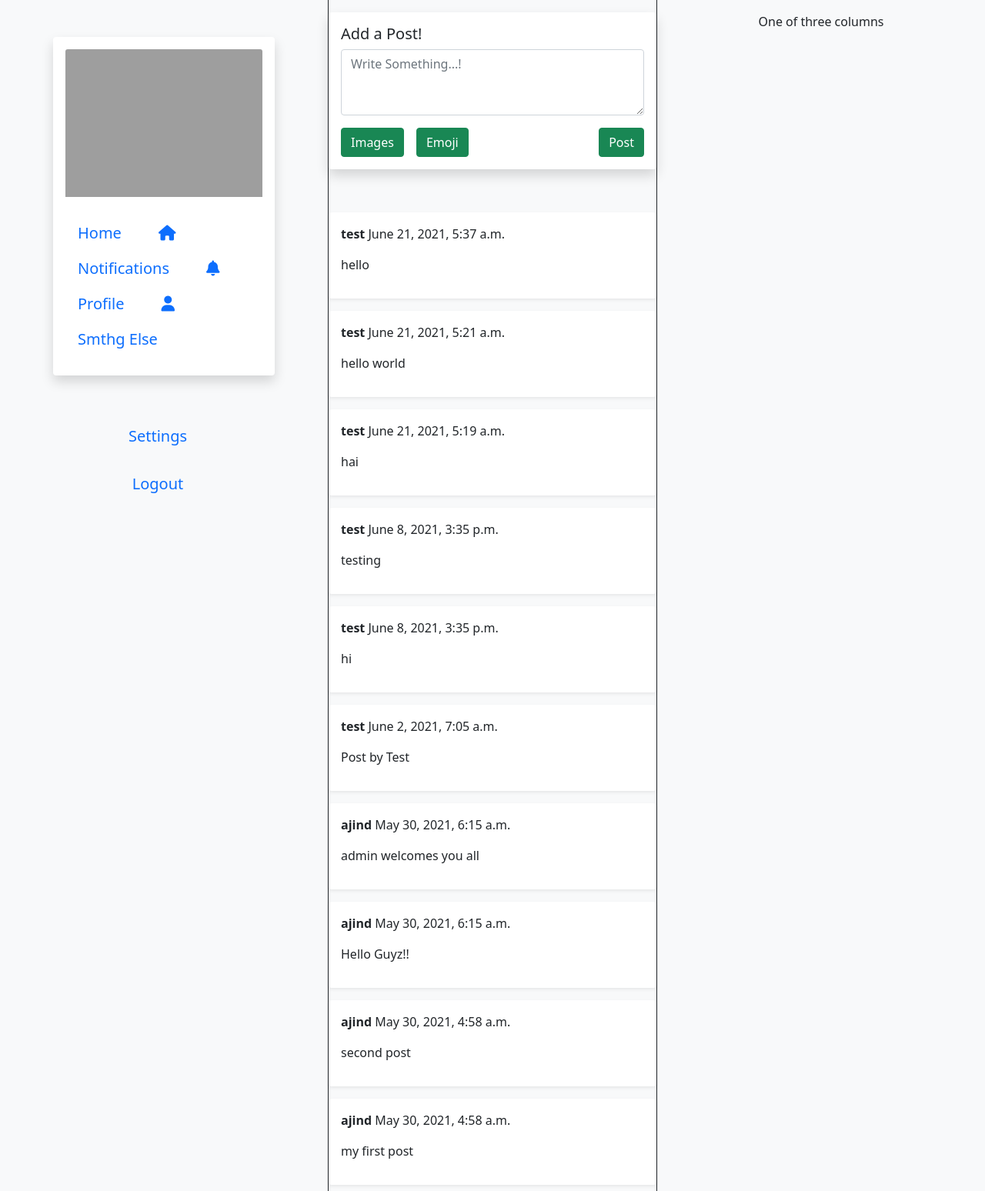
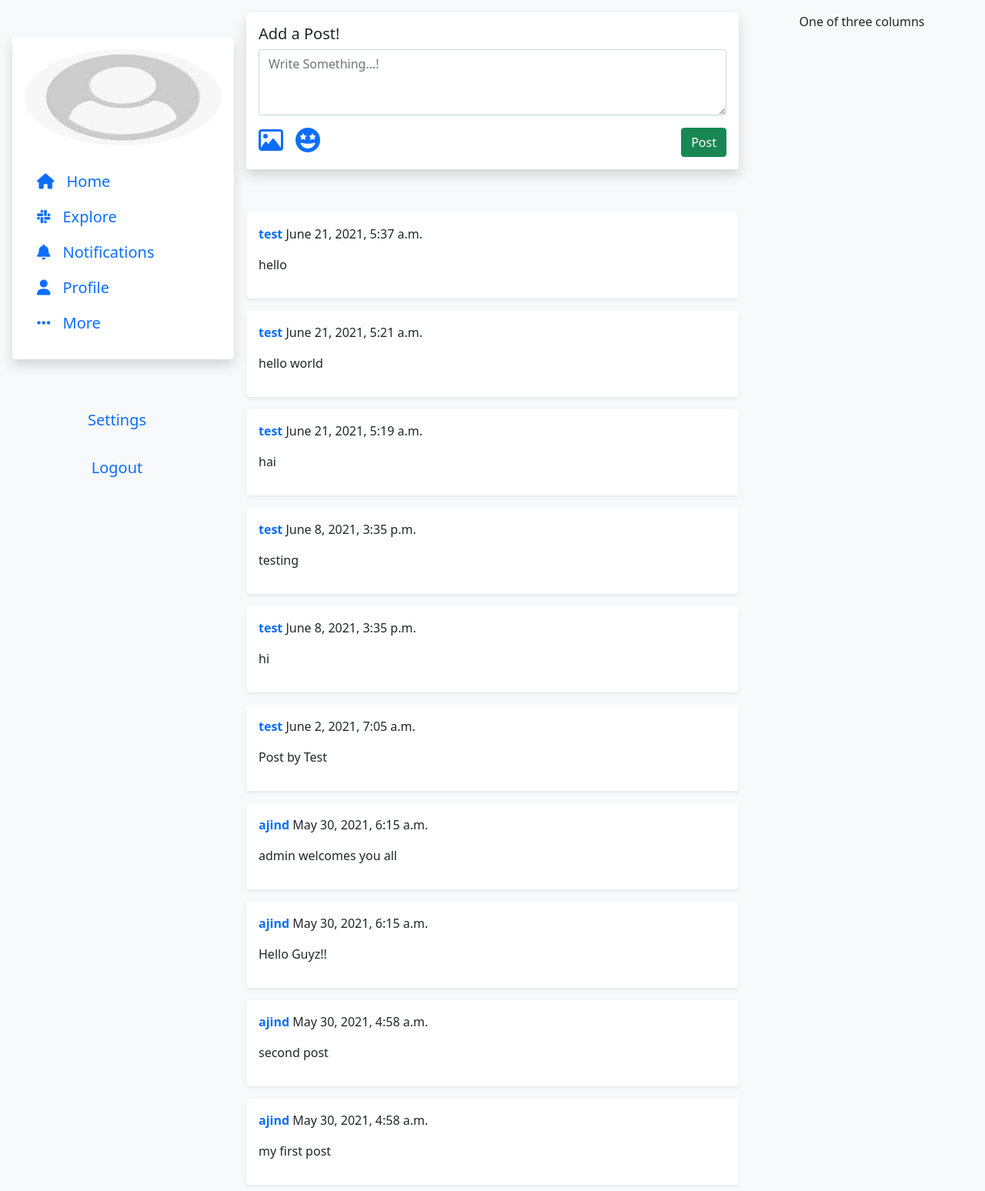
Before and after one commit to AjinND/Social-Media-Using-Django, a Django app: page /social/ in a window 1280 px wide. Shown: the part 56-1604 px from the top of the page at 77% size. Run offline with Django 3.2, Linux system fonts and the light colour scheme; a user stored in the database is signed in; data comes from the database, SQL or seed files in the repository; both versions use the stored data as it was after the commit; some libraries are stand-ins or nearby versions; grey boxes are pictures that could not be loaded.

Commit message:
Second commit

```diff
--- a/social/models.py
+++ b/social/models.py
@@ -22,6 +22,7 @@ class UserProfile(models.Model):
     birthday = models.DateField(null =True, blank = True)
     location = models.CharField(max_length = 100, null =True, blank = True)
     profile_pic = models.ImageField(upload_to = 'uploads/profile_pictures', default = 'uploads/profile_pictures/default.png', blank = True)
+    followers = models.ManyToManyField(User, blank = True, related_name = 'followers')
 
 @receiver(post_save, sender = User)
 def create_user_profile(sender, instance, created, **kwargs):
--- a/social/templates/social/post_list.html
+++ b/social/templates/social/post_list.html
@@ -4,22 +4,29 @@
   <div class="row">
 
     <!--First Column-->
-    <div class="col-sm">
-      <div class="row justify-content-center mt-5">
+    <div class="col-sm-3">
+      <div class="row justify-content-center mt-5 position-fixed" style="width: 25%;">
+        <!--
+        {% include 'social/userNavbar.html' %}
+        -->
         <div class="card border-0 shadow p-3 mb-5 bg-white rounded" style="width: 18rem;">
-          <img class="card-img-top" src="..." alt="Card image cap">
+          <img class="card-img-top rounded-circle" src="{{user.profile.profile_pic.url}}" alt="Profile Pic" width="20" height="125">
           <div class="card-body">
             <div class="mt-3">
-              <a href="#" class="navbar-brand">Home<i class="fas fa-home ms-5"></i></a>
+              <a href="{%url 'post-list'%}" class="navbar-brand"><i class="fas fa-home me-3"></i>Home</a>
+            </div>
+            <div class="mt-3">
+              <a href="#" class="navbar-brand"><i class="fab fa-slack-hash me-3"></i>Explore</a>
             </div>
             <div class="justify-content-center mt-3">
-              <a href="#" class="navbar-brand">Notifications<i class="fas fa-bell ms-5"></i></a>
+              <a href="#" class="navbar-brand"><i class="fas fa-bell me-3"></i>Notifications</a>
             </div>
             <div class="justify-content-center mt-3">
-              <a href="#" class="navbar-brand">Profile<i class="fas fa-user ms-5"></i></a>
+              <a href="{% url 'profile-edit' user.profile.pk%}" class="navbar-brand"><i class="fas fa-user me-3"></i>Profile
+              </a>
             </div>
             <div class="justify-content-center mt-3">
-              <a href="#" class="navbar-brand">Smthg Else</a>
+              <a href="#" class="navbar-brand"><i class="fas fa-ellipsis-h me-3"></i>More</a>
             </div>
           </div>
         </div>
@@ -32,15 +39,16 @@
 
         <div class="justify-content-center mt-3">
           <p class="text-center">
-            <a href="#" class="navbar-brand">Logout</a>
+            <a href="{%url 'account_logout'%}" class="navbar-brand">Logout</a>
           </p>
 
         </div>
+
       </div>
     </div>
 
     <!--Second Column-->
-    <div class="col-sm border-start border-end border-dark">
+    <div class="col-sm">
       <div class="row justify-content-center mt-3">
 
           <div class="card border-0 shadow p-3 mb-5 bg-white rounded">
@@ -48,9 +56,12 @@
             <form method="POST">
                {% csrf_token %} {{form | crispy}}
               <div class="btn-toolbar d-flex flex-row mt-3">
-                <div class="me-3"><button type="button" class="btn btn-success">Images</button></div>
-                <div class="me-3"><button type="button" class="btn btn-success">Emoji</button></div>
-                <div class="ms-auto"><button type="button" class="btn btn-success">Post</button></div>
+                <div class="me-3"><a href="" class="text-decoration-none"><i class="far
+                  fa-image fa-2x"></i></a></div>
+                <div class="me-3"><a href="" class="text-decoration-none"><i class="fas
+                  fa-grin-stars fa-2x"></i></a></div>
+                <div class="ms-auto"><button type="submit" class="btn btn-success">Post</button>
+                </div>
                 <!--<div class="btn-group" role="group" aria-label="Third group">
                   <button type="button" class="btn btn-success">Post</button>
                 </div>-->
@@ -63,21 +74,25 @@
       {% for post in post_list %}
       <div class="row justify-content-center mt-2">
 
-          <div class="card border-0 shadow-sm p-3 mb-2 bg-white rounded position-relative">
-            <p>
+        <div class="card border-0 shadow-sm p-3 mb-2 bg-white rounded">
+          <p>
+            <a class="text-decoration-none" href="{% url 'profile' post.author.profile.pk %}">
               <strong>{{post.author}}</strong>
-              {{post.created_on}}
-            </p>
+            </a>
+            {{post.created_on}}
+          </p>
+          <div class="position-relative">
             <p>{{post.body}}</p>
             <a href="{% url 'post-detail' post.pk%}" class="stretched-link"></a>
           </div>
+        </div>
 
       </div>
       {% endfor %}
     </div>
 
     <!--Third Column-->
-    <div class="col-sm">
+    <div class="col-sm-3">
       <div class="row justify-content-center mt-3">
         One of three columns
       </div>
--- /dev/null
+++ b/social/templates/social/userNavbar.html
@@ -0,0 +1,44 @@
+
+
+<div class="card border-0 shadow p-3 mb-5 bg-white rounded" style="width: 18rem;">
+  <ul class="nav flex-column">
+    <li class="nav-item">
+      <img class="card-img-top rounded-circle" src="{{user.profile.profile_pic.url}}" alt="Profile Pic" width="20" height="125">
+    </li>
+    <li class="nav-item">
+      <a href="{%url 'post-list'%}" class="navbar-brand"><i class="fas fa-home me-3"></i>Home</a>
+    </li>
+    <li class="nav-item">
+      <a href="#" class="navbar-brand"><i class="fab fa-slack-hash me-3"></i>Explore</a>
+    </li>
+    <li class="nav-item">
+      <a href="#" class="navbar-brand"><i class="fas fa-bell me-3"></i>Notifications</a>
+    </li>
+    <li class="nav-item">
+      <a href="{% url 'profile-edit' user.profile.pk%}" class="navbar-brand"><i class="fas fa-user
+        me-3"></i>Profile
+      </a>
+    </li>
+    <li class="nav-item">
+      <a href="#" class="navbar-brand"><i class="fas fa-ellipsis-h me-3"></i>More</a>
+    </li>
+  </ul>
+</div>
+
+<ul class="nav flex-column">
+  <li class="nav-item">
+    <div class="justify-content-center mt-3">
+      <p class="text-center">
+        <a href="#" class="navbar-brand">Settings</a>
+      </p>
+    </div>
+  </li>
+
+  <li class="nav-item">
+    <div class="justify-content-center mt-3">
+      <p class="text-center">
+        <a href="{%url 'account_logout'%}" class="navbar-brand">Logout</a>
+      </p>
+    </div>
+  </li>
+</ul>
--- a/social/urls.py
+++ b/social/urls.py
@@ -1,5 +1,6 @@
 from django.urls import path
-from .views import PostListView, PostDetailView, PostEditView, PostDeleteView, CommentDeleteView, ProfileView, ProfileEditView
+from .views import PostListView, PostDetailView, PostEditView, PostDeleteView, CommentDeleteView, \
+    ProfileView, ProfileEditView, AddFollowers, RemoveFollowers
 urlpatterns = [
     path('', PostListView.as_view(), name= 'post-list'),
     path('post/<int:pk>', PostDetailView.as_view(), name= 'post-detail'),
@@ -9,4 +10,6 @@ urlpatterns = [
     path('post/<int:post_pk>/comment/delete/<int:pk>', CommentDeleteView.as_view(), name= 'comment-delete'),
     path('profile/<int:pk>', ProfileView.as_view(), name= 'profile'),
     path('profile/edit/<int:pk>', ProfileEditView.as_view(), name= 'profile-edit'),
+    path('profile/<int:pk>/followers/add', AddFollowers.as_view(), name= 'add-follower'),
+    path('profile/<int:pk>/followers/remove', RemoveFollowers.as_view(), name= 'remove-follower'),
 ]
--- a/social/views.py
+++ b/social/views.py
@@ -1,4 +1,4 @@
-from django.shortcuts import render
+from django.shortcuts import render, redirect
 from django.views import View
 from django.contrib.auth.mixins import UserPassesTestMixin, LoginRequiredMixin
 from django.views.generic.edit import UpdateView, DeleteView
@@ -124,10 +124,24 @@ class ProfileView(View):
         user = profile.user
         posts = Post.objects.filter(author= user).order_by('-created_on')
 
+        followers = profile.followers.all()
+        count_followers = len(followers)
+
+        if count_followers == 0:
+            is_following = False
+
+        for follower in followers:
+            if follower == request.user:
+                is_following = True
+            else:
+                is_following = False
+
         context = {
             'user': user,
             'profile': profile,
             'posts': posts,
+            'count_followers': count_followers,
+            'is_following': is_following,
         }
 
         return render(request, 'social/profile.html', context)
@@ -145,3 +159,19 @@ class ProfileEditView(LoginRequiredMixin, UserPassesTestMixin, UpdateView):
     def test_func(self):
         profile = self.get_object()
         return self.request.user == profile.user
+
+#Add Followers
+class AddFollowers(LoginRequiredMixin, View):
+    def post(self, request, pk, *args, **kwargs):
+        profile = UserProfile.objects.get(pk=pk)
+        profile.followers.add(request.user)
+
+        return redirect('profile', pk= profile.pk)
+
+#Remove Followers
+class RemoveFollowers(LoginRequiredMixin, View):
+    def post(self, request, pk, *args, **kwargs):
+        profile = UserProfile.objects.get(pk=pk)
+        profile.followers.remove(request.user)
+
+        return redirect('profile', pk= profile.pk)
```
Also changed, not shown: social/templates/social/profile.html (+23 -1 lines), db.sqlite3, media/uploads/profile_pictures/default.png (renamed from uploads/profile_pictures/default.png), social/migrations/0005_userprofile_followers.py (added).
